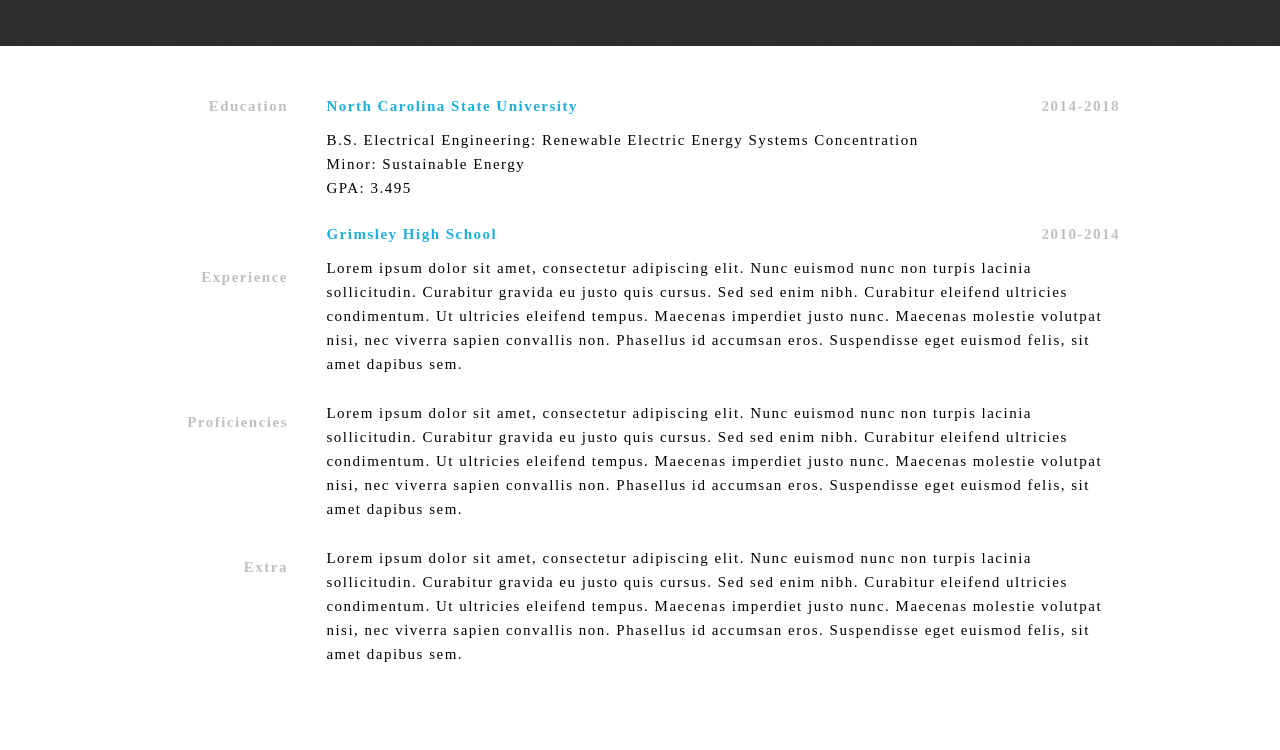
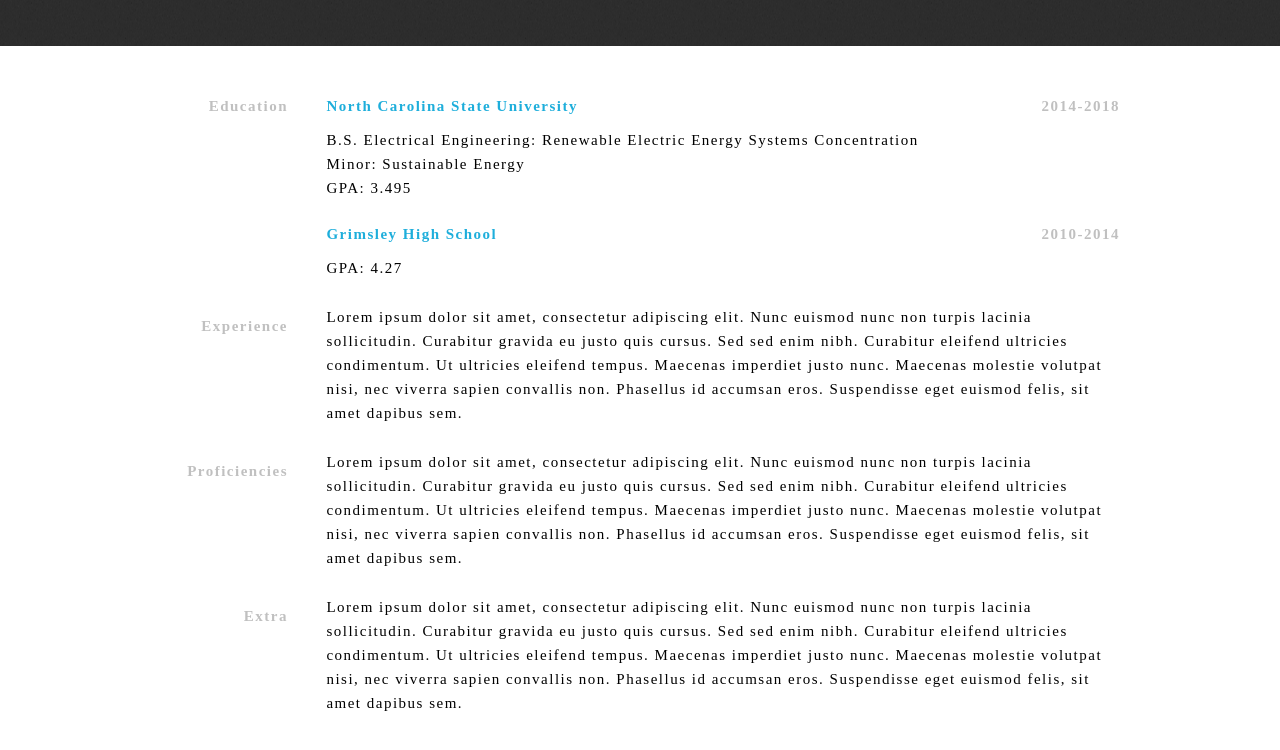
Before and after one commit to jacksoncwilliams/jackson-erin, a Jekyll site: the page built from simpleindex.html, in a window 1280 px wide and 900 px high, scrolled down 2285 px. Shown: the top 750 px of the window. Built offline with Jekyll 4.4.1, drawn with Linux system fonts in a browser that asks for light colours; nearby versions of some CDN libraries; some web fonts are replaced.

Commit message:
Update simpleindex.html

```diff
--- a/simpleindex.html
+++ b/simpleindex.html
@@ -155,6 +155,9 @@
                                                                         <a href="http://grimsley.gcsnc.com/pages/Grimsley_High">Grimsley High School</a>
                                                                         <div class="date">2010-2014</div>
                                                             </h2>
+                                                            <p>
+                                                                        GPA: 4.27
+                                                            </p>
                                                 </div>
 
                         </div>
```
